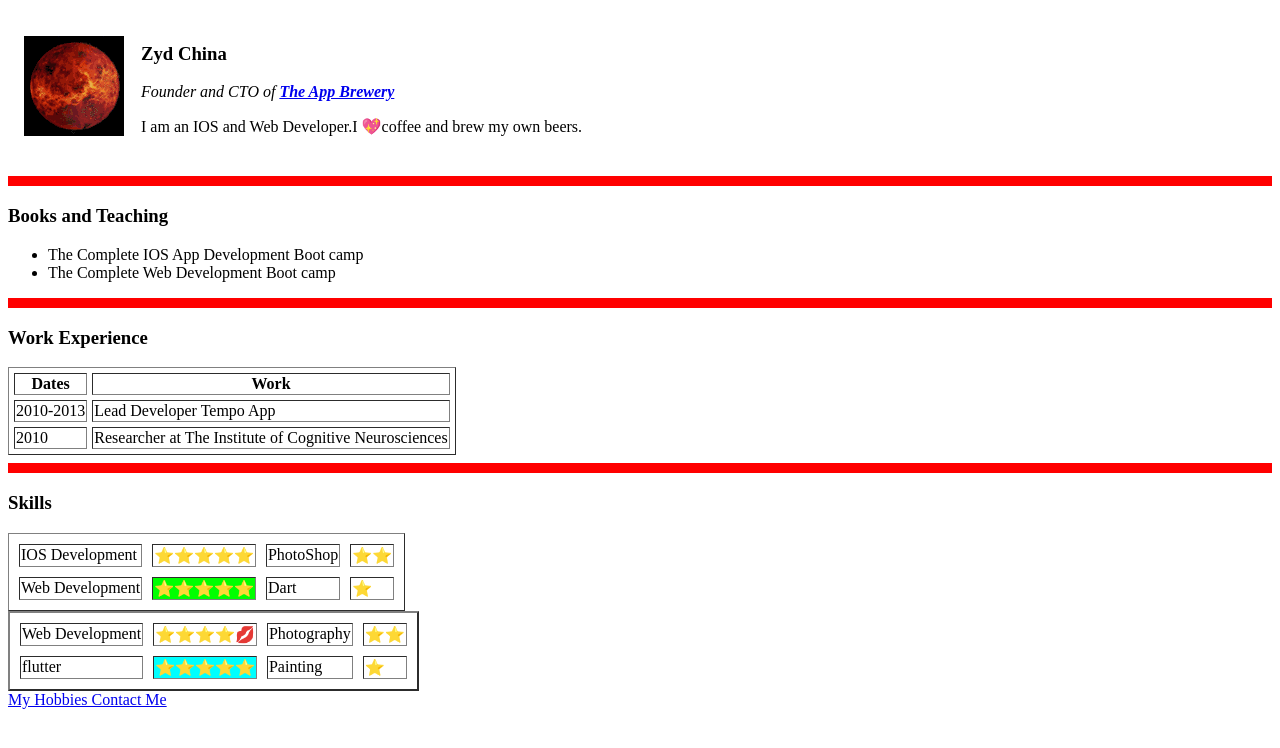
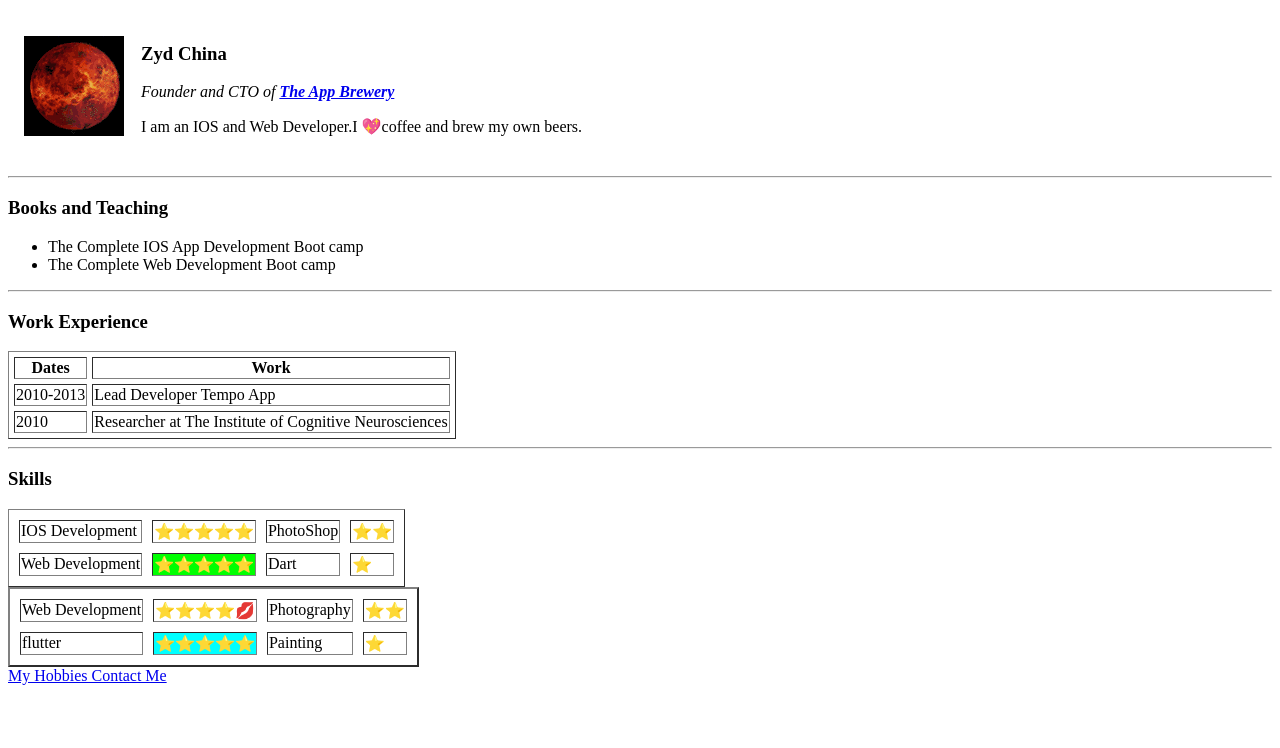
Before and after one commit to zydchina818/Udemy_web, a plain HTML site: page index.html in a window 1280 px wide. Drawn offline with Linux system fonts and the light colour scheme.

Commit message:
Add files via upload
20201130

```diff
--- a/index.html
+++ b/index.html
@@ -1,9 +1,8 @@
 <!DOCTYPE html>
 <html lang="en">
-<head>
-    <meta charset="UTF-8">
     <meta name="viewport" content="width=, initial-scale=1.0">
     <title>Zydchina's Personal Site</title>
+    <link rel="stylesheet" href="css/style.css">
 </head>
 <body>
     <table cellspacing="15">
@@ -15,14 +14,14 @@
         </tr>
     </table>
 
-    <hr size="10" color=red>
+   <hr>
     <h3>Books and Teaching</h3>
     <ul>
         <li>The Complete IOS App Development Boot camp</li>
         <li>The Complete Web Development Boot camp</li>
     </ul>
 
-    <hr size="10" color=red>
+    <hr>
 
     <h3>Work Experience</h3>
     <table border="1" cellspacing=5>
@@ -44,7 +43,7 @@
         </tbody>
     </table>
 
-    <hr size="10" color=red>
+    <hr>
 
     <h3>Skills</h3>
     <table border="1" cellspacing=10>
```
Also changed, not shown: Contact.html (+2 -1 lines).
